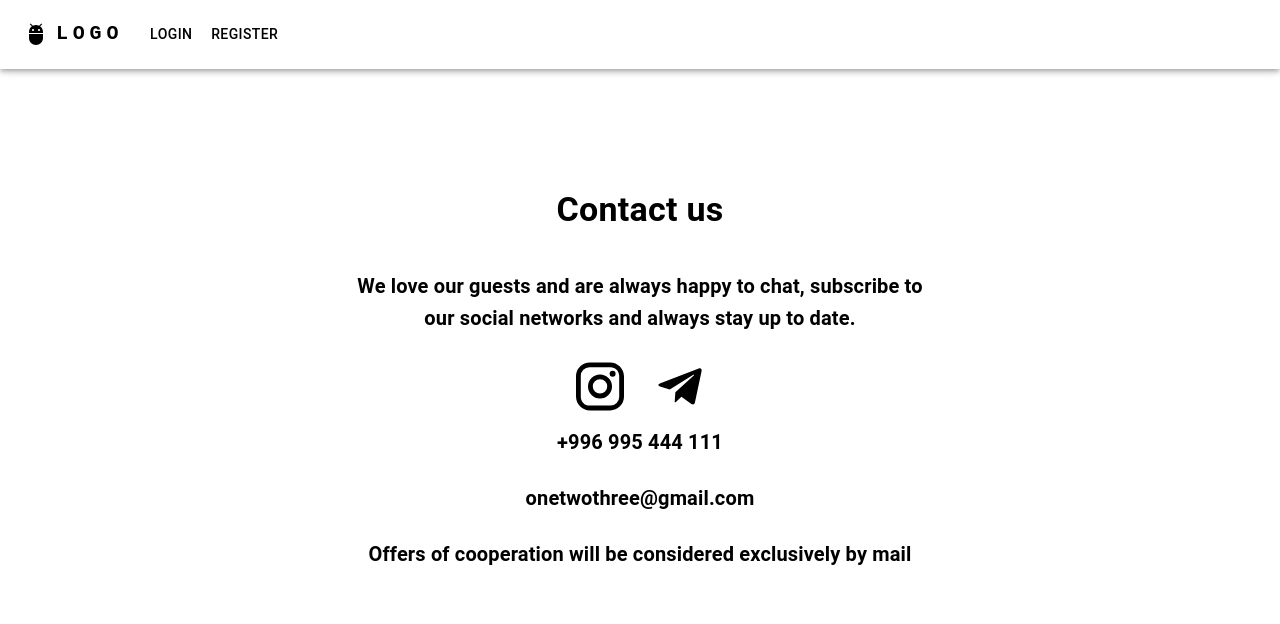
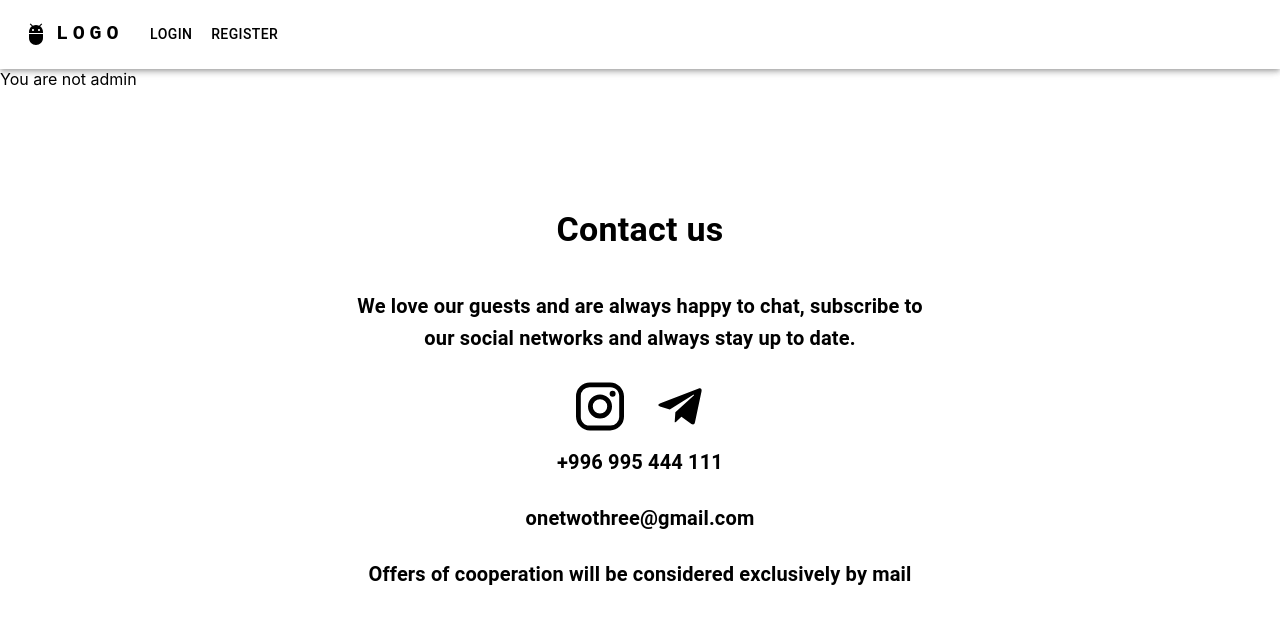
Before and after one commit to halmurzaevvv/1fit, a React (Create React App) app: page /admin in a window 1280 px wide. Shown: the top 624 px of the page. Built offline with nearby package versions, Linux system fonts and the light colour scheme.

Commit message:
fixed_bugs

```diff
--- a/src/MainRoutes.js
+++ b/src/MainRoutes.js
@@ -2,6 +2,7 @@ import React from "react";
 import { Route, Routes } from "react-router-dom";
 import Login from "./components/Auth/Login";
 import Register from "./components/Auth/Register";
+import AddProduct from "./components/Studios/AddProduct";
 import StudioList from "./components/Studios/StudioList";
 import Companies from "./pages/Companies";
 import Home from "./pages/Home";
@@ -17,6 +18,7 @@ const MainRoutes = () => {
       <Route path="/products" element={<StudioList />} />
       <Route path="/companies" element={<Companies />} />
       <Route path="/partners" element={<Partners />} />
+      <Route path="/admin" element={<AddProduct />} />
     </Routes>
   );
 };
--- a/src/components/Contexts/AuthContext.js
+++ b/src/components/Contexts/AuthContext.js
@@ -11,7 +11,7 @@ const AuthContextProvider = ({ children }) => {
 
     const navigate = useNavigate();
 
-    const register = async (formData, email) => {
+    const register = async (formData) => {
         try {
             const res = await axios.post(`${API_AUTH}/register/`, formData);
             console.log(res);
--- a/src/components/Contexts/OutContext.js
+++ b/src/components/Contexts/OutContext.js
@@ -44,6 +44,8 @@ const OutContextProvider = ({ children }) => {
       };
 
       const res = await axios(`${API_PRODUCTS}/${window.location.search}`, config);
+
+      navigate("/products");
 
       dispatch({
         type: "GET_PRODUCTS",
--- a/src/components/Studios/AddProduct.jsx
+++ b/src/components/Studios/AddProduct.jsx
@@ -12,16 +12,12 @@ import {
   Typography,
 } from "@mui/material";
 import { authContext } from "../Contexts/AuthContext";
-import { productContext } from "../Contexts/ProductContext";
+import { productContext } from "../Contexts/OutContext";
 
 const AddProduct = () => {
   const { user } = useContext(authContext);
-  const { addProducts, error, categories, getCategories } =
+  const { addProducts, error, categories } =
     useContext(productContext);
-
-  useEffect(() => {
-    getCategories();
-  }, []);
 
   const [product, setProduct] = useState({
     title: "",
@@ -58,7 +54,7 @@ const AddProduct = () => {
   return (
     <div>
       {" "}
-      {user === "admin@admin.com" ? (
+      {user === "mokiimake@gmail.com" ? (
         <Box
           sx={{
             width: "40vw",
--- a/src/helper.js
+++ b/src/helper.js
@@ -1,6 +1,6 @@
 // export const API_AUTH = "http://34.173.115.25/api/v1/account";
 
-export const API_PRODUCTS = "http://34.173.115.25/api/v1/products";
+export const API_PRODUCTS = "http://34.125.95.67/api/v1/sport_sections";
 
 export const API_REVIEWS = "http://34.173.115.25/api/v1/reviews";
 
```
